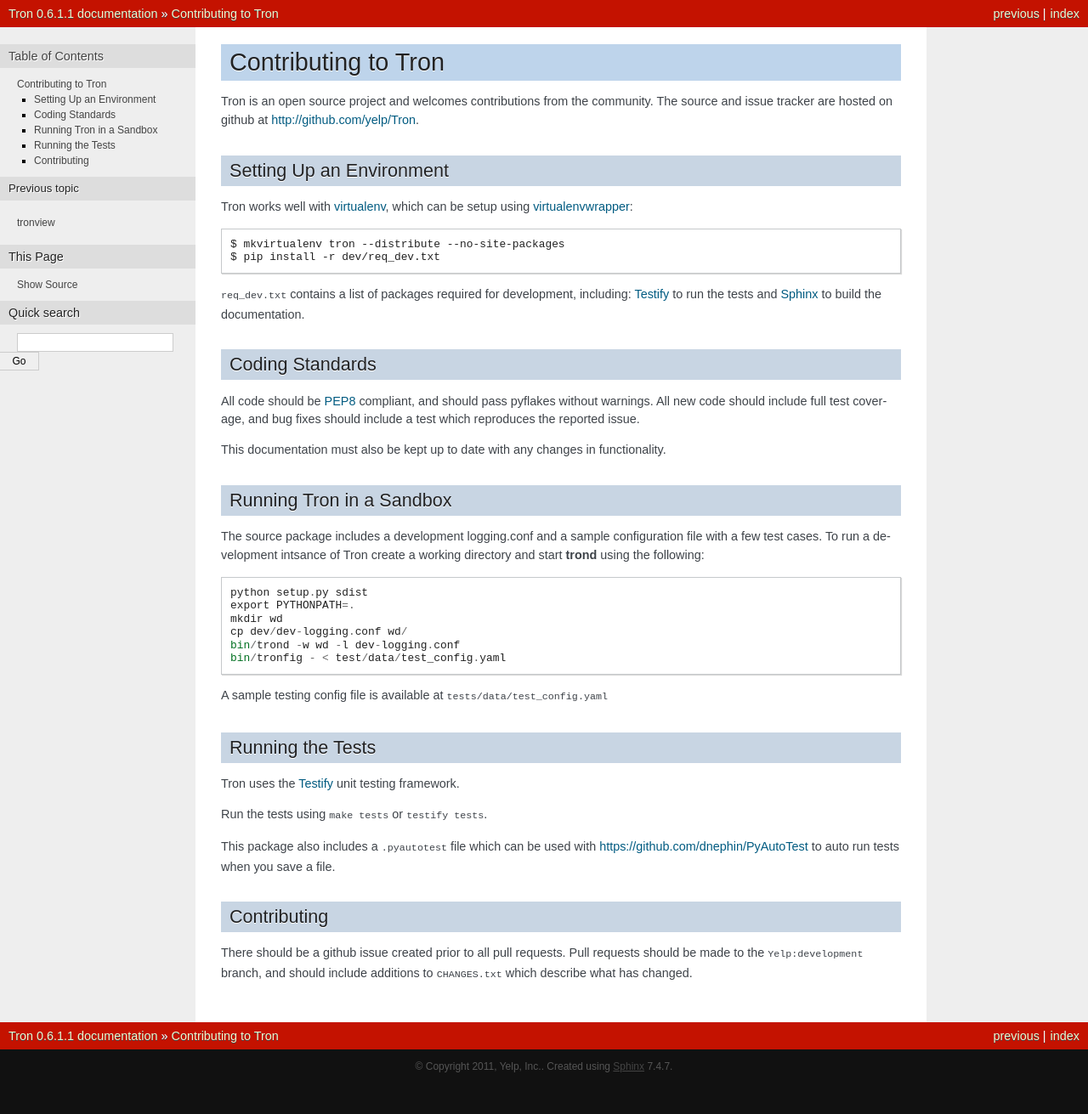
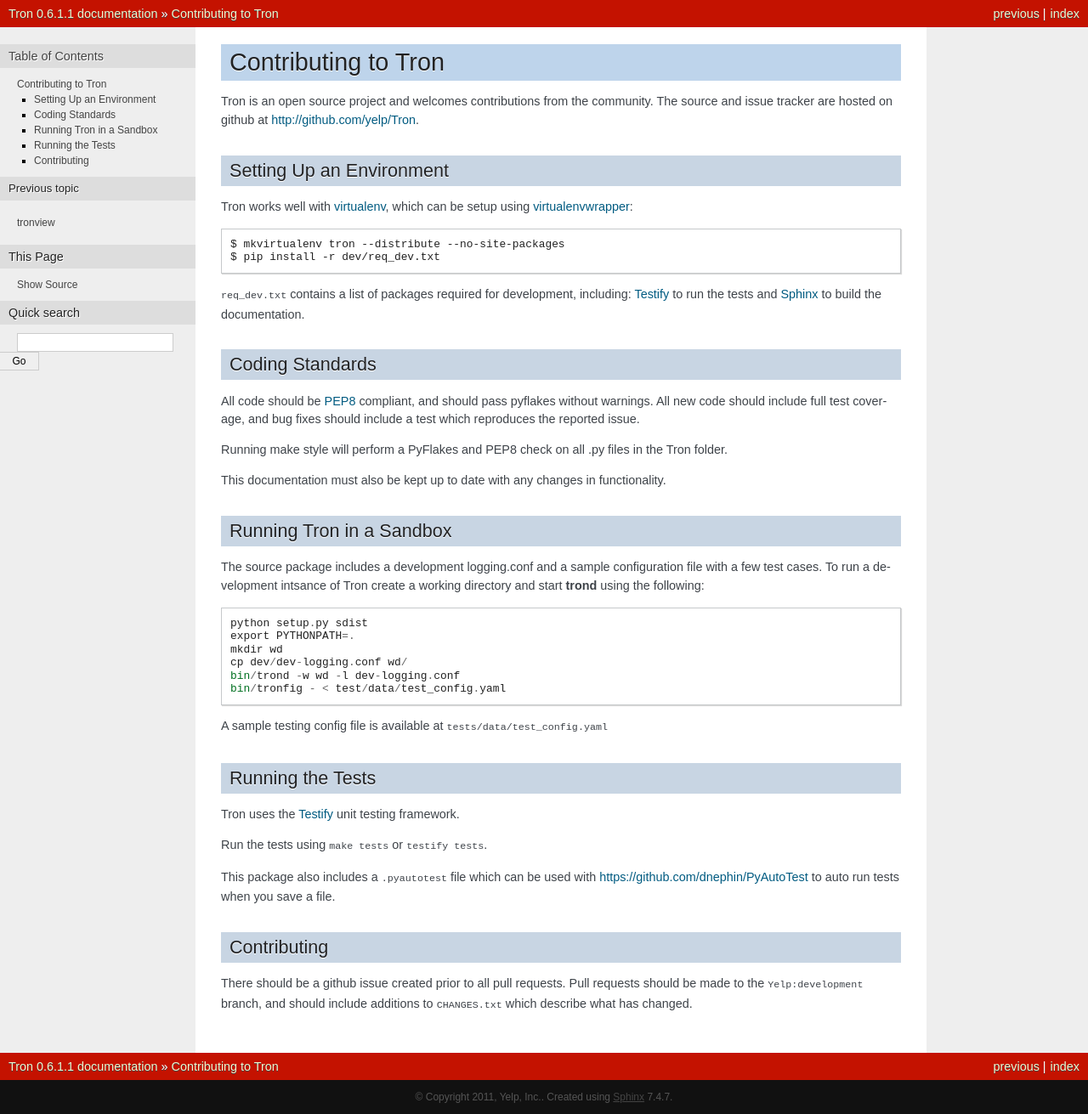
Before and after one commit to Yelp/Tron, a Sphinx documentation site: the page built from docs/developing.rst, in a window 1280 px wide. Shown: the whole page at 85% size. Built offline with Sphinx 7.4.7, drawn with Linux system fonts in a browser that asks for light colours; before the commit the page ends 1275 px from its top, so only the background shows below that.

Commit message:
added info about make style in developing.rst

```diff
--- a/docs/developing.rst
+++ b/docs/developing.rst
@@ -28,6 +28,9 @@ All code should be `PEP8 <http://www.python.org/dev/peps/pep-0008/>`_ compliant,
 and should pass pyflakes without warnings. All new code should include full
 test coverage, and bug fixes should include a test which reproduces the
 reported issue.
+
+Running make style will perform a PyFlakes and PEP8 check on all .py files in
+the Tron folder.
 
 This documentation must also be kept up to date with any changes in functionality.
 
```
